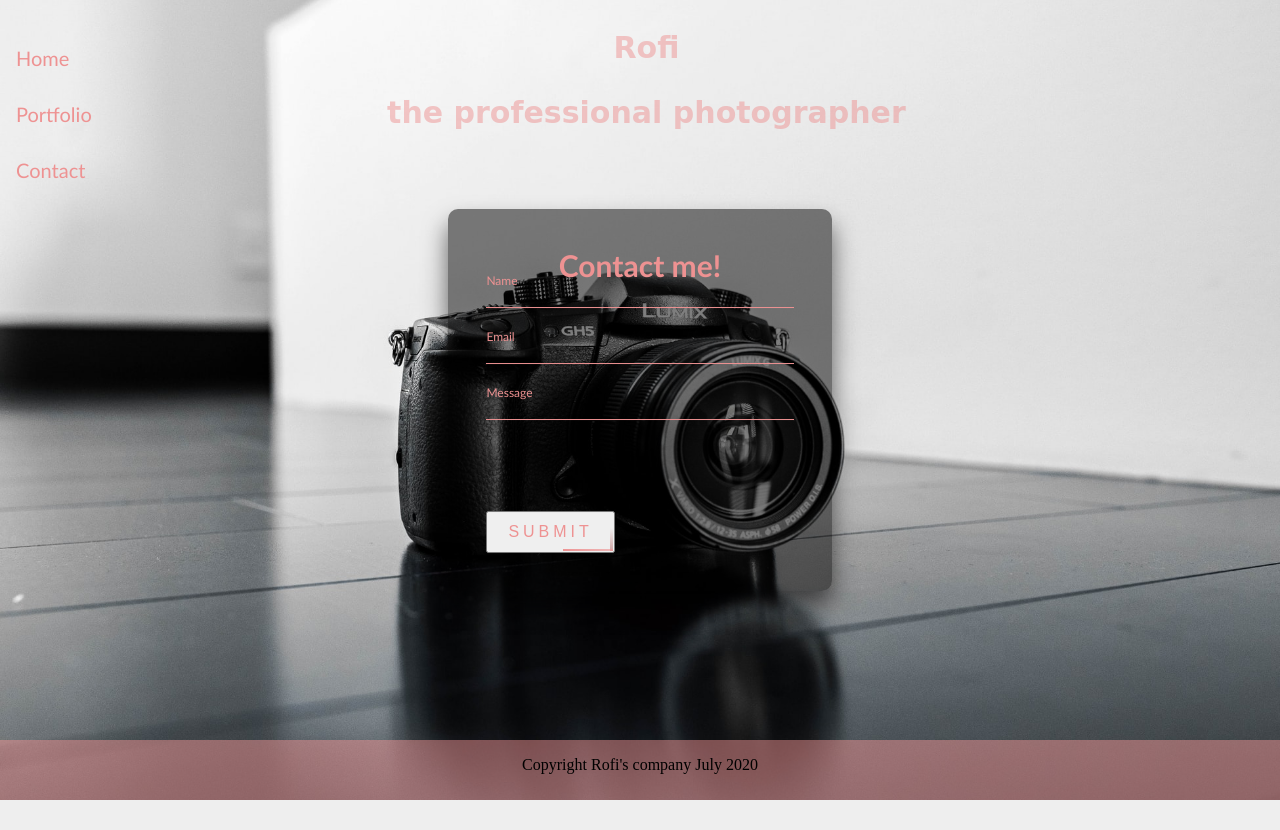
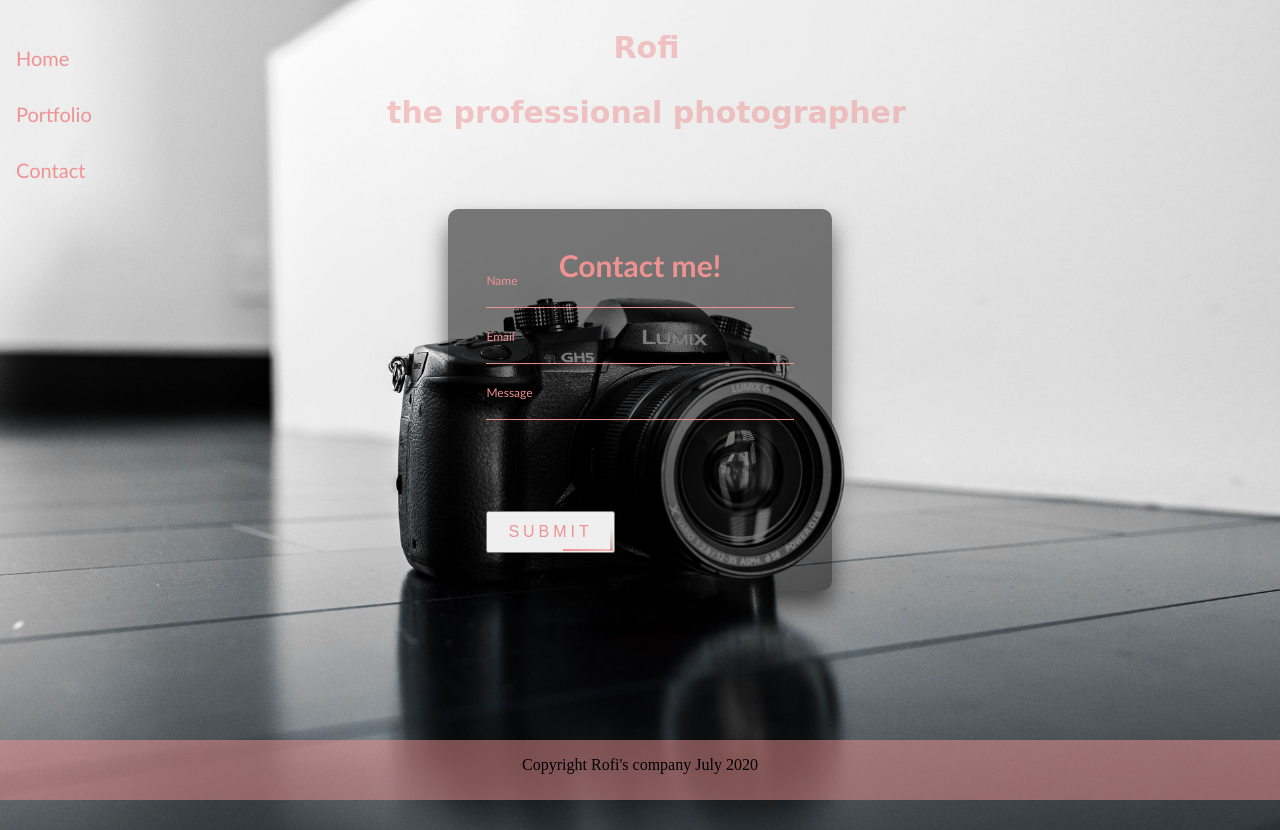
Before and after one commit to natasa199/photographerWebapp, a PHP site: page /photographer/contact.php in a window 1280 px wide. Before the commit the page ends 800 px from the top, so only its background shows below. Run offline with PHP 8.4, Linux system fonts and the light colour scheme; some web fonts are replaced.

Commit message:
Update style.css

```diff
--- a/style/style.css
+++ b/style/style.css
@@ -1,6 +1,12 @@
+html {
+  height:100%;
+  min-height:100%;
+}
+
 body{
     margin:auto;
     background-image:url('../style/img/photographer.jpg');
+   min-height:100%;
     background-position: center center;
     background-repeat: no-repeat;
     background-attachment: fixed;
```
